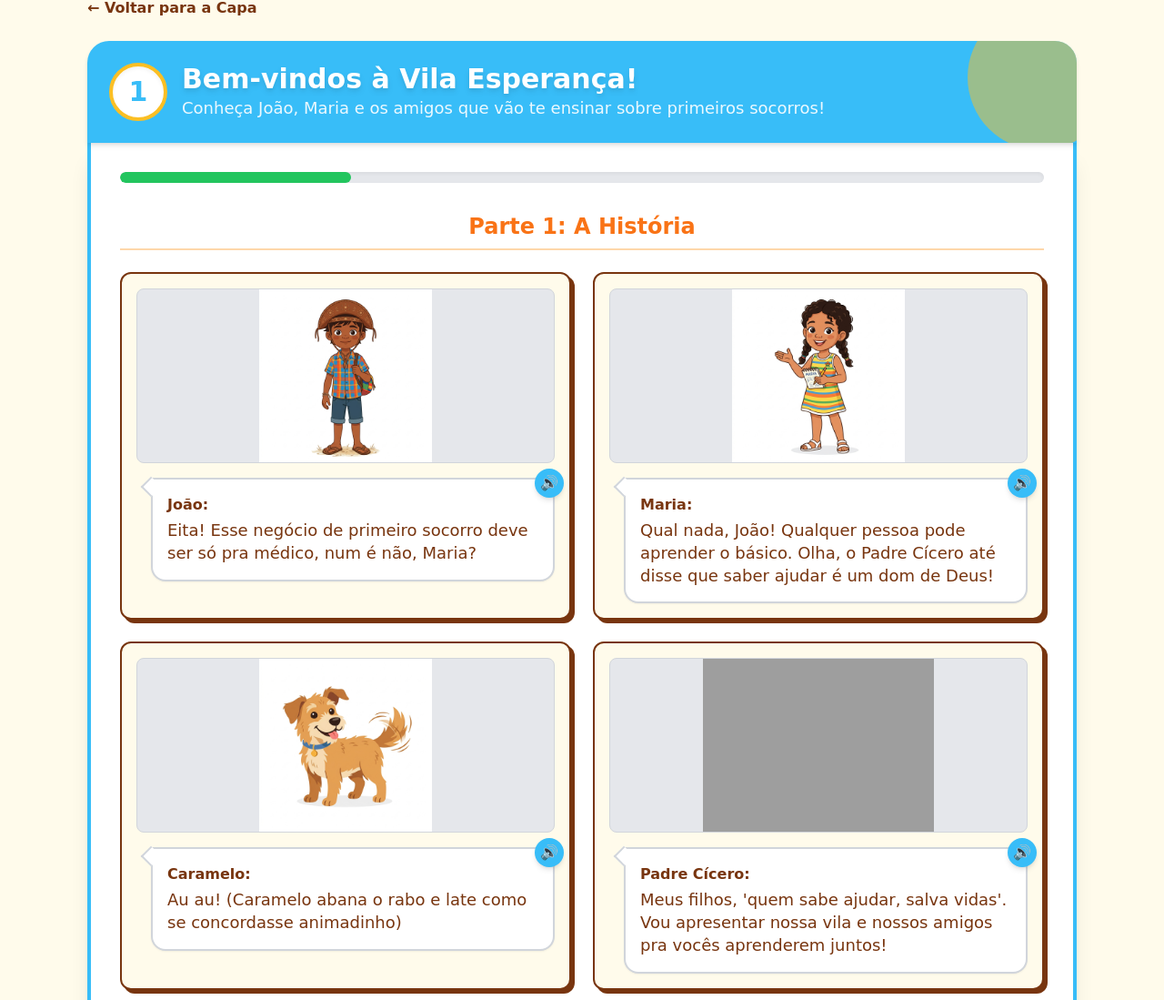
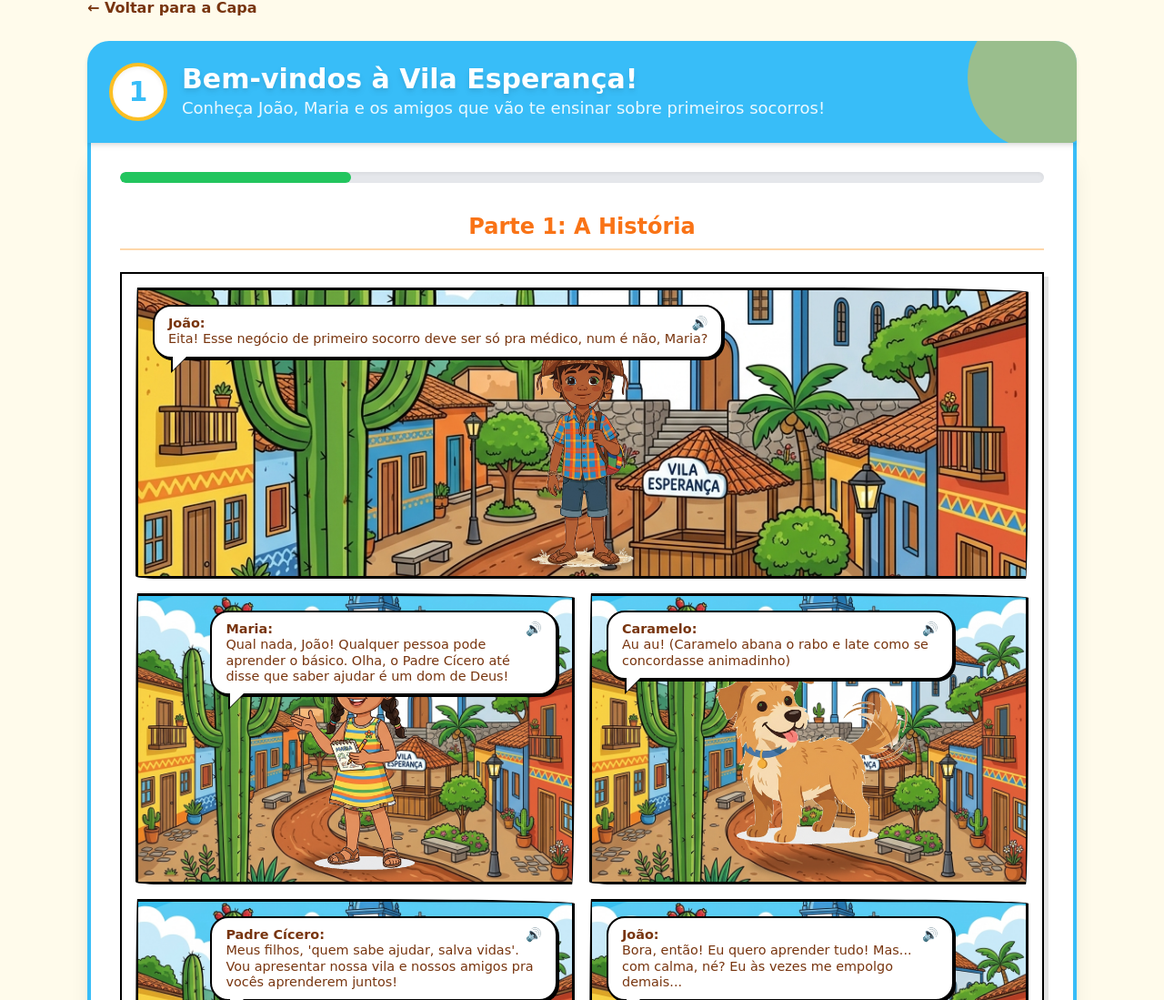
Before and after one commit to cleiltonrodriguesofc/gibi_project, a FastAPI app: page /capitulo/1 in a window 1280 px wide. Shown: the part 99-1198 px from the top of the page at 91% size. Run offline with FastAPI, Linux system fonts and the light colour scheme; data that the repository does not hold is empty; some libraries are stand-ins or nearby versions; grey boxes are pictures that could not be loaded.

Commit message:
feat(layout): redesign comic book panels and add animated transparent characters

```diff
--- a/static/css/custom.css
+++ b/static/css/custom.css
@@ -2,3 +2,79 @@
 .high-contrast {
     filter: invert(1) hue-rotate(180deg);
 }
+
+/* Character Animations for Life-like feel */
+@keyframes breathe {
+    0% { transform: scaleY(1) translateY(0); }
+    50% { transform: scaleY(1.02) translateY(-2px); }
+    100% { transform: scaleY(1) translateY(0); }
+}
+
+@keyframes popIn {
+    0% { transform: scale(0.5); opacity: 0; }
+    70% { transform: scale(1.05); opacity: 1; }
+    100% { transform: scale(1); opacity: 1; }
+}
+
+.char-alive {
+    animation: breathe 3s ease-in-out infinite;
+    transform-origin: bottom center;
+}
+
+.panel-enter {
+    animation: popIn 0.5s cubic-bezier(0.175, 0.885, 0.32, 1.275) forwards;
+    opacity: 0;
+}
+
+/* Comic Book Layout Styles */
+.comic-page {
+    background-color: #fff;
+    padding: 15px;
+    border: 2px solid #000;
+    box-shadow: 5px 5px 0px rgba(0,0,0,0.1);
+}
+
+.comic-panel {
+    border: 3px solid #000;
+    background-color: #fff;
+    position: relative;
+    overflow: hidden;
+    /* Irregular borders for hand-drawn feel */
+    border-radius: 2px 255px 3px 25px / 255px 5px 225px 3px;
+}
+
+.comic-bubble {
+    position: absolute;
+    background: #fff;
+    border: 2px solid #000;
+    border-radius: 20px;
+    padding: 10px 15px;
+    font-size: 0.9rem;
+    font-family: "Comic Sans MS", "Chalkboard SE", sans-serif;
+    line-height: 1.2;
+    z-index: 20;
+    box-shadow: 2px 2px 0px rgba(0,0,0,1);
+    max-width: 80%;
+}
+
+.comic-bubble::after {
+    content: '';
+    position: absolute;
+    bottom: -15px;
+    left: 20px;
+    border-width: 15px 15px 0 0;
+    border-style: solid;
+    border-color: #fff transparent transparent transparent;
+    z-index: 21;
+}
+
+.comic-bubble::before {
+    content: '';
+    position: absolute;
+    bottom: -18px;
+    left: 18px;
+    border-width: 17px 17px 0 0;
+    border-style: solid;
+    border-color: #000 transparent transparent transparent;
+    z-index: 20;
+}
--- a/templates/capitulo.html
+++ b/templates/capitulo.html
@@ -39,31 +39,35 @@
     <div x-show="etapa === 1" x-transition.opacity.duration.500ms>
         <h2 class="text-2xl font-bold text-mandacaru-orange mb-6 text-center border-b-2 border-orange-200 pb-2">Parte 1: A História</h2>
 
-        <!-- Grade do Gibi -->
-        <div class="grid grid-cols-1 md:grid-cols-2 gap-6">
+        <!-- Página do Gibi -->
+        <div class="comic-page">
+            <div class="grid grid-cols-1 md:grid-cols-2 gap-4">
                 {% for quadro in capitulo.quadros %}
-            <div class="relative bg-amber-50 rounded-xl p-4 border-2 border-terra-brown shadow-[4px_4px_0px_0px_rgba(120,53,15,1)] transform transition hover:-translate-y-1">
+                <!-- Variação de tamanho dos quadros: O primeiro e o último podem ocupar 2 colunas no desktop -->
+                <div class="comic-panel h-64 md:h-80 panel-enter {% if loop.index0 == 0 or loop.index0 == 5 %}md:col-span-2{% endif %}"
+                     style="animation-delay: {{ loop.index0 * 0.4 }}s; background-image: url('/static/ilustracoes/{{ capitulo.cenario }}'); background-size: cover; background-position: center;">
 
-                <!-- Imagem do Personagem (Mock placeholder until actual images exist) -->
-                <div class="w-full h-48 bg-gray-200 rounded-lg mb-4 flex items-center justify-center border border-gray-300 overflow-hidden">
-                    <img src="/static/personagens/{{ quadro.imagem }}" alt="{{ quadro.personagem }}" class="h-full object-cover" onerror="this.src='https://placehold.co/400x300/FBBF24/78350F?text={{ quadro.personagem }}'">
+                    <!-- Imagem do Personagem -->
+                    <div class="absolute bottom-0 w-full flex justify-center items-end h-[90%]">
+                        <!-- Sombra -->
+                        <div class="absolute bottom-2 w-32 h-6 bg-black opacity-30 rounded-[100%] blur-sm z-0"></div>
+                        <img src="/static/personagens/{{ quadro.imagem }}" alt="{{ quadro.personagem }}"
+                             class="h-full object-contain relative z-10 char-alive"
+                             onerror="this.src='https://placehold.co/400x300/FBBF24/78350F?text={{ quadro.personagem }}'">
                     </div>
 
-                <!-- Balão de Fala -->
-                <div class="relative bg-white border-2 border-gray-300 p-4 rounded-2xl rounded-tl-none shadow-sm ml-4">
-                    <!-- Seta do balão -->
-                    <div class="absolute w-4 h-4 bg-white border-l-2 border-t-2 border-gray-300 -left-[10px] top-0 transform -rotate-45"></div>
-
-                    <button class="absolute -top-3 -right-3 bg-ceu-blue text-white w-8 h-8 rounded-full flex items-center justify-center hover:bg-blue-600 shadow-md"
+                    <!-- Balão de Fala Sobreposto -->
+                    <div class="comic-bubble top-4 {% if loop.index0 % 2 == 0 %}left-4{% else %}right-4{% endif %}">
+                        <button class="float-right ml-2 text-ceu-blue hover:text-blue-700"
                                 onclick="lerTexto(this)" data-texto="{{ quadro.texto }}" title="Ouvir">
                             🔊
                         </button>
-
-                    <p class="font-bold text-terra-brown mb-1">{{ quadro.personagem }}:</p>
-                    <p class="text-lg leading-snug">{{ quadro.texto }}</p>
+                        <strong>{{ quadro.personagem }}:</strong><br>
+                        {{ quadro.texto }}
                     </div>
                 </div>
                 {% endfor %}
+            </div>
         </div>
 
         <div class="mt-8 flex justify-end">
```
Also changed, not shown: data/capitulos.json (+21 -18 lines), static/personagens/caramelo_feliz_sem_fundo.png (added), static/personagens/dona_raimunda_orientando_sem_fundo.png (added), static/personagens/joao_neutro_sem_fundo.png (added), static/personagens/maria_explicando_sem_fundo.png (added), static/personagens/padre_cicero_ensinando_sem_fundo.png (added). Lines whose indentation alone changed are shown as unchanged.
